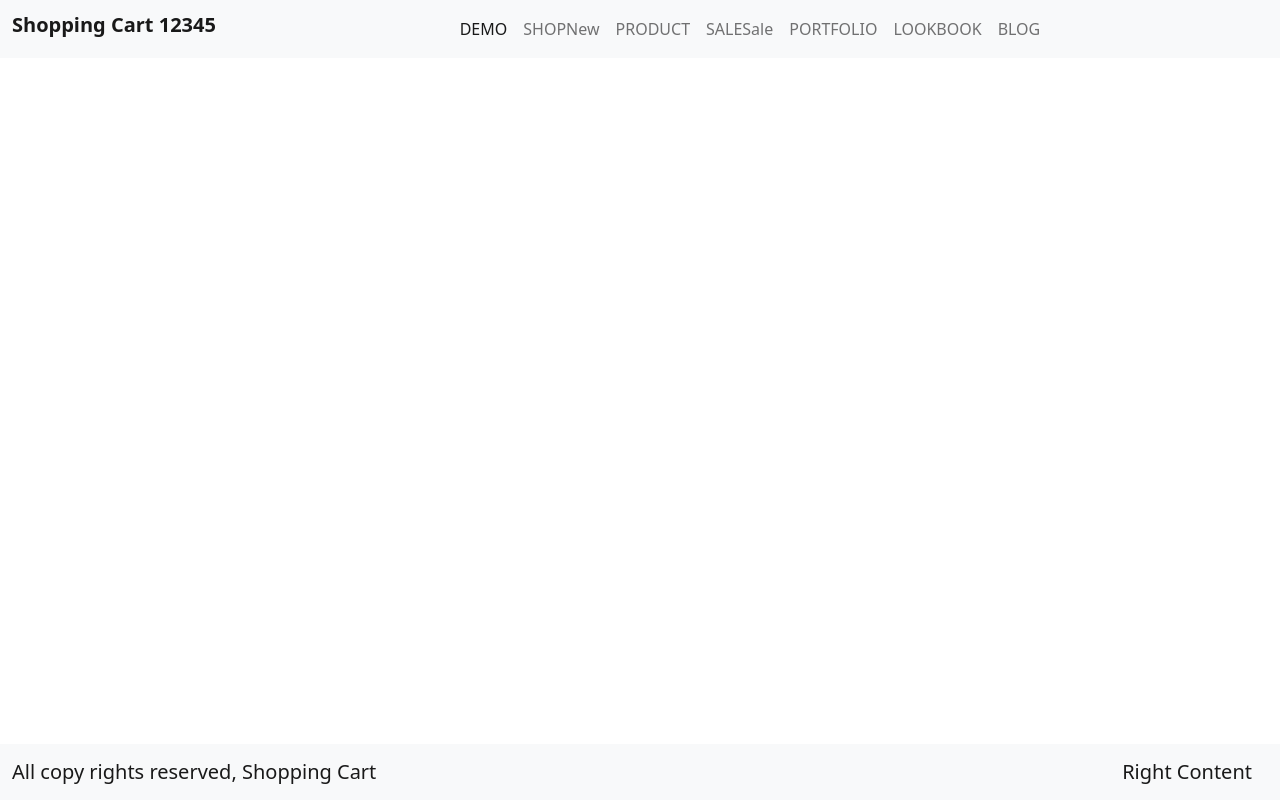
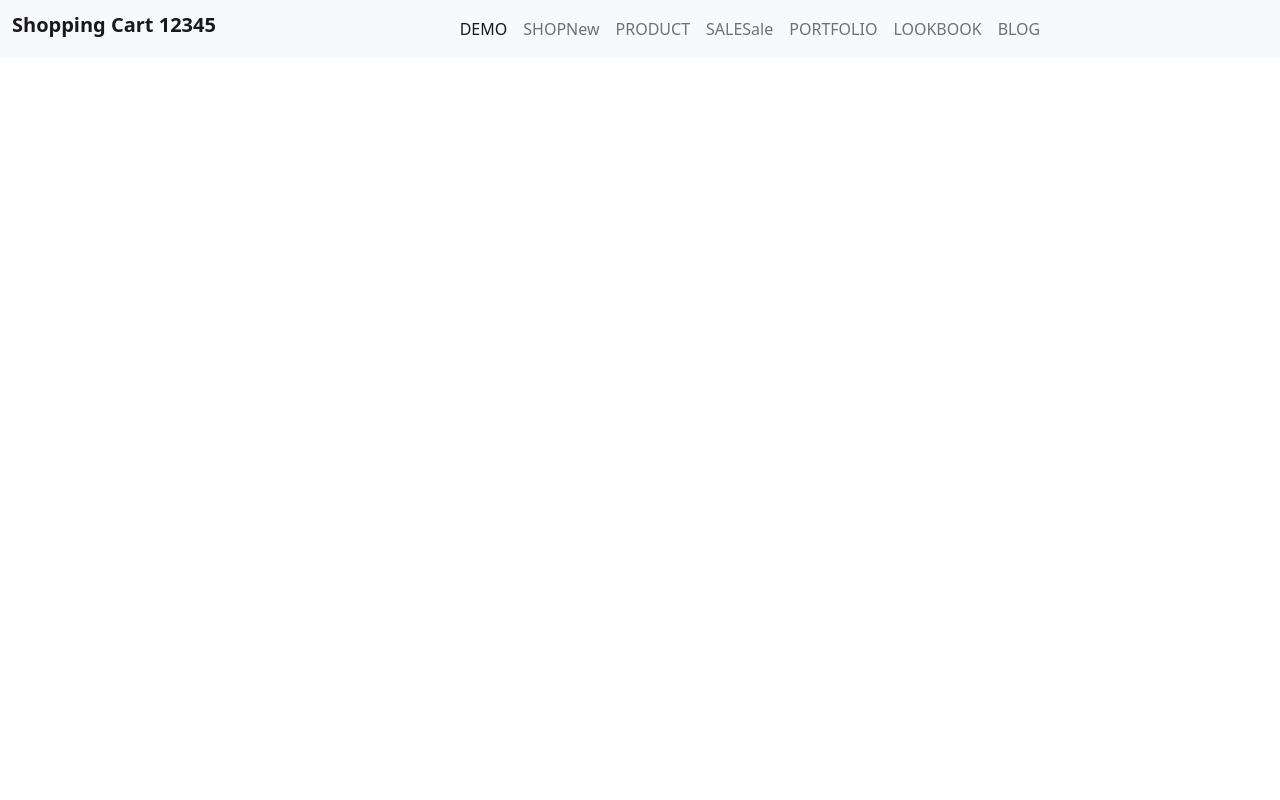
Before and after one commit to vamseeuxd/shopping-cart-angular, an Angular app: page / in a window 1280 px wide. Built offline with nearby package versions, Linux system fonts and the light colour scheme.

Commit message:
removed footer from Layout Component

```diff
--- a/src/app/layout/layout.component.html
+++ b/src/app/layout/layout.component.html
@@ -1,2 +1 @@
-<app-footer [leftFooterMain]="leftFooterMain"></app-footer>
 <app-header [appTitle]="appTitle"></app-header>
```
